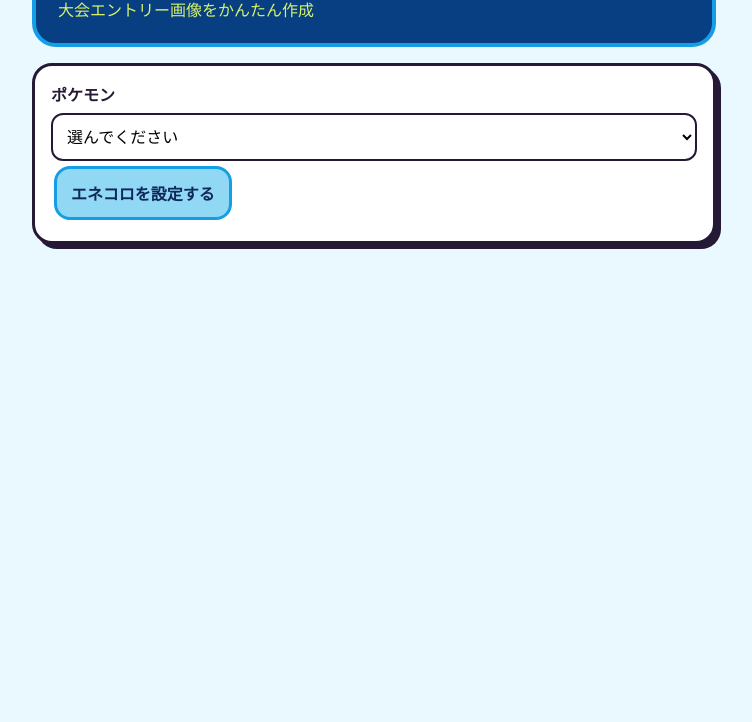
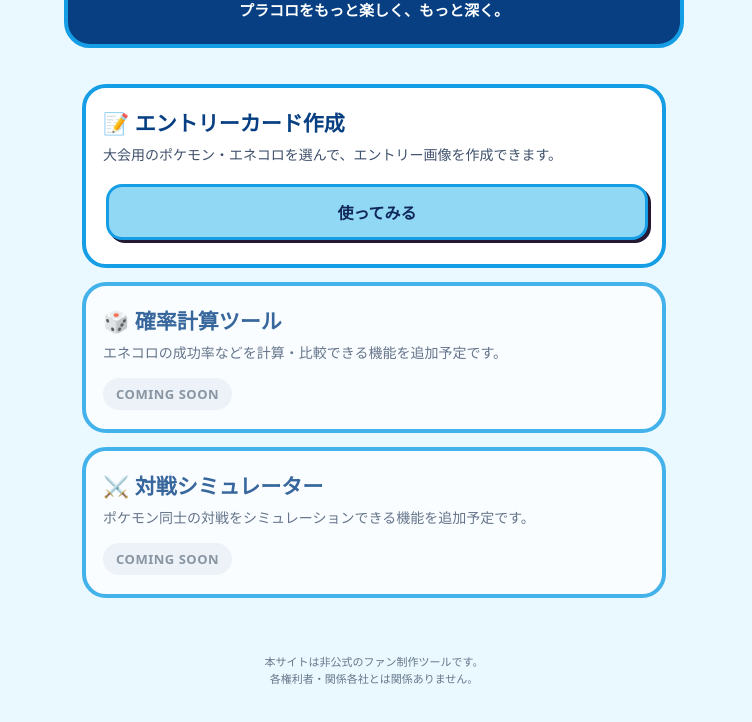
Before and after one commit to kmackee/plakoro-meister, a plain HTML site: page index.html in a window 1280 px wide. Shown: the part 134-856 px from the top of the page, without its empty margins (266-1018 px from the left). Before the commit the page ends 800 px from the top, so only its background shows below. Drawn offline with Linux system fonts and the light colour scheme.

Commit message:
Add files via upload

```diff
--- a/index.html
+++ b/index.html
@@ -1,6 +1,6 @@
 <!doctype html>
 <html lang="ja"><head><meta charset="utf-8"><meta name="viewport" content="width=device-width,initial-scale=1">
-<title>プラコロ エントリーカード</title>
+<title>プラコロマイスター</title>
 <style>
 *{box-sizing:border-box}body{margin:0;background:#fffaf0;color:#251936;font-family:system-ui,-apple-system,"Noto Sans JP",sans-serif}
 main{max-width:720px;margin:auto;padding:18px}.hero{background:#251936;color:white;border-radius:22px;padding:22px;margin-bottom:16px}
@@ -55,7 +55,39 @@
 #entry select{border:3px solid #10275a!important;border-radius:16px!important;background:#fff!important}
 #entry button,#next{background:#91d8f5!important;color:#10275a!important;border:3px solid #159ee5!important;border-radius:16px!important;box-shadow:none!important}
 #entry button:hover,#next:hover{transform:none}
-</style></head><body><main>
+</style>
+<style id="meister-home-style">
+#meisterHome{min-height:100vh;background:#eaf8ff;padding:22px 14px 34px;color:#10275a;font-family:inherit}
+.meister-wrap{max-width:620px;margin:0 auto}
+.meister-hero{background:#073f82;color:#fff;border:4px solid #159ee5;border-radius:26px;padding:24px 18px;text-align:center;margin-bottom:18px}
+.meister-hero h1{font-size:32px;line-height:1.15;margin:0 0 9px;font-weight:900}
+.meister-hero p{margin:0;font-weight:700;font-size:15px}
+.meister-menu{display:grid;gap:14px}
+.meister-card{background:#fff;border:4px solid #159ee5;border-radius:24px;padding:19px 17px;text-align:left}
+.meister-card h2{font-size:21px;margin:0 0 7px;color:#073f82}
+.meister-card p{font-size:14px;line-height:1.55;margin:0 0 14px;color:#40516c}
+.meister-btn{width:100%;border:3px solid #159ee5;border-radius:16px;padding:13px 12px;background:#91d8f5;color:#10275a;font-weight:900;font-size:16px}
+.meister-soon{display:inline-block;background:#edf1f5;color:#6e7a89;border-radius:999px;padding:7px 13px;font-size:13px;font-weight:900;letter-spacing:.04em}
+.meister-disabled{opacity:.78}
+.meister-footer{margin-top:22px;padding:15px 10px 0;text-align:center;color:#667789;font-size:11px;line-height:1.6}
+.meister-back{margin:0 auto 12px;display:block;border:0;background:transparent;color:#075d9e;font-weight:900;font-size:14px;padding:8px 12px}
+</style>
+
+</head><body>
+<div id="meisterHome">
+ <div class="meister-wrap">
+  <header class="meister-hero"><h1>プラコロ<br>マイスター</h1><p>プラコロをもっと楽しく、もっと深く。</p></header>
+  <main class="meister-menu">
+   <section class="meister-card"><h2>📝 エントリーカード作成</h2><p>大会用のポケモン・エネコロを選んで、エントリー画像を作成できます。</p><button class="meister-btn" type="button" onclick="openEntryTool()">使ってみる</button></section>
+   <section class="meister-card meister-disabled"><h2>🎲 確率計算ツール</h2><p>エネコロの成功率などを計算・比較できる機能を追加予定です。</p><span class="meister-soon">COMING SOON</span></section>
+   <section class="meister-card meister-disabled"><h2>⚔️ 対戦シミュレーター</h2><p>ポケモン同士の対戦をシミュレーションできる機能を追加予定です。</p><span class="meister-soon">COMING SOON</span></section>
+  </main>
+  <footer class="meister-footer">本サイトは非公式のファン制作ツールです。<br>各権利者・関係各社とは関係ありません。</footer>
+ </div>
+</div>
+
+<div id="entryTool" style="display:none"><button class="meister-back" type="button" onclick="backToMeisterHome()">← プラコロマイスターへ戻る</button>
+<main>
 <div class="hero"><h1>プラコロ<br>エントリーカード</h1><p>大会エントリー画像をかんたん作成</p></div>
 
 <section id="choose" class="card">
@@ -318,4 +350,10 @@
   $('status').textContent='画像を保存しました';
  }catch(e){$('status').textContent='画像保存に失敗しました'}
 };
-</script></body></html>
+</script>
+</div>
+<script>
+function openEntryTool(){document.getElementById('meisterHome').style.display='none';document.getElementById('entryTool').style.display='block';window.scrollTo(0,0);}
+function backToMeisterHome(){document.getElementById('entryTool').style.display='none';document.getElementById('meisterHome').style.display='block';window.scrollTo(0,0);}
+</script>
+</body></html>
```
